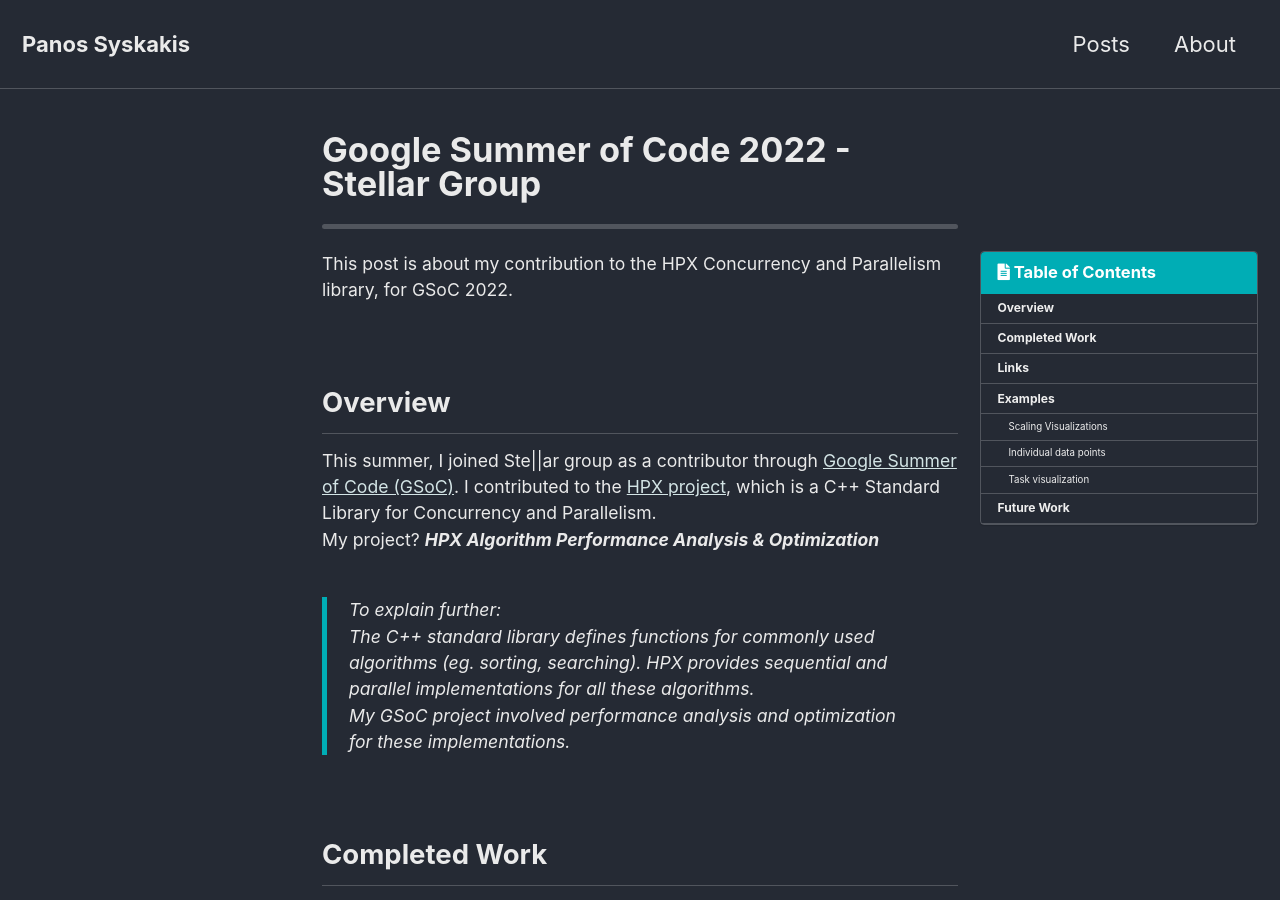
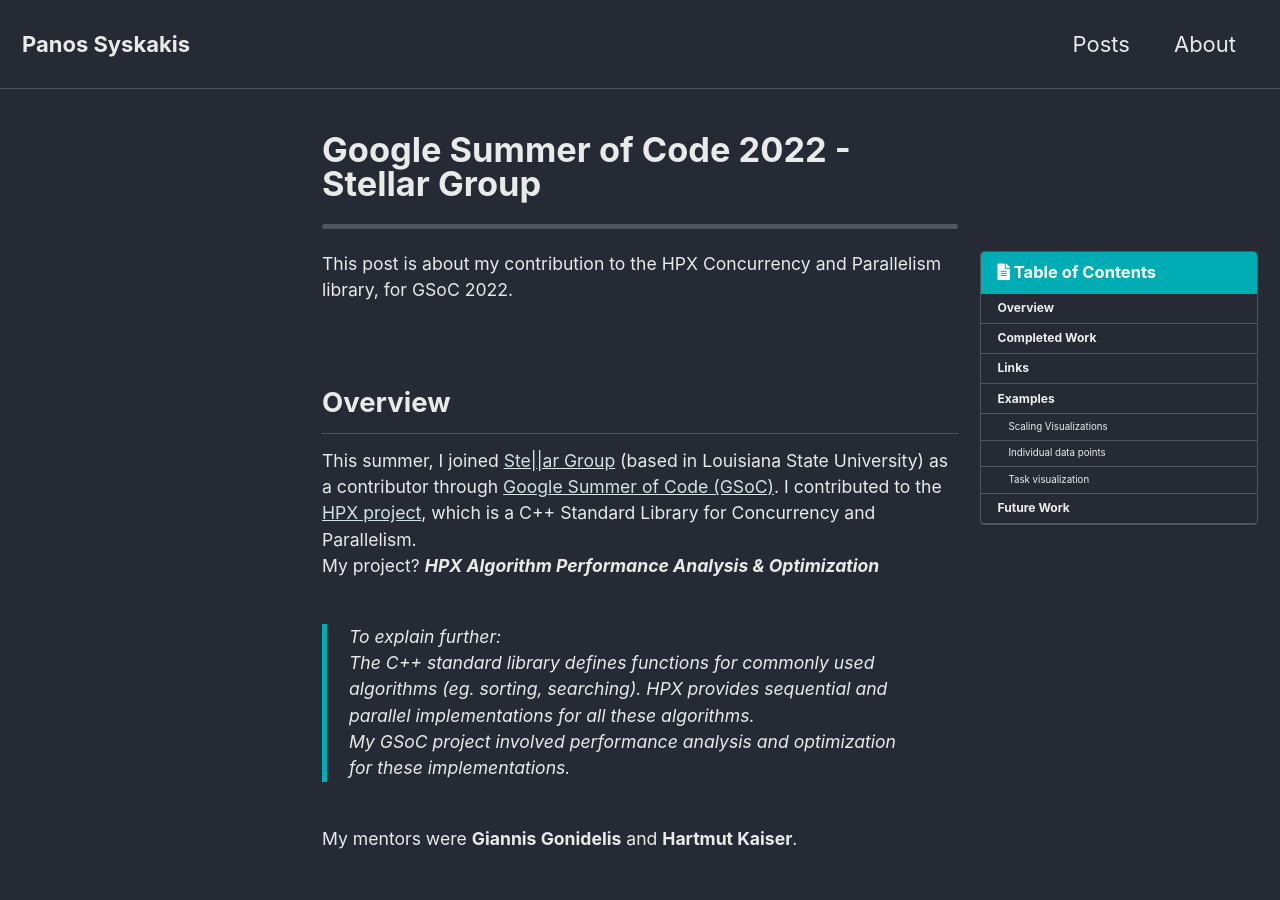
Before and after one commit to Pansysk75/pansysk75.github.io, a Jekyll site: the page built from _posts/2022-09-10-summer-of-code-2022.md, in a window 1280 px wide and 900 px high. Built offline with Jekyll 4.4.1, drawn with Linux system fonts in a browser that asks for light colours; cached includes are drawn as plain includes; formulas are drawn with MathJax 3; some of the changed text lies outside the part shown.

Commit message:
Added mentors and fixed post date

```diff
--- a/_posts/2022-08-10-summer-of-code-2022.md
+++ b/_posts/2022-09-10-summer-of-code-2022.md
@@ -19,13 +19,15 @@ This post is about my contribution to the HPX Concurrency and Parallelism librar
 
 ## Overview
 
-This summer, I joined Ste\|\|ar group as a contributor through [Google Summer of Code (GSoC)][GSoC]. I contributed to the [HPX project][HPX], which is a C++ Standard Library for Concurrency and Parallelism.
+This summer, I joined [Ste\|\|ar Group][Stellar] (based in Louisiana State University) as a contributor through [Google Summer of Code (GSoC)][GSoC]. I contributed to the [HPX project][HPX], which is a C++ Standard Library for Concurrency and Parallelism.
 My project? ***HPX Algorithm Performance Analysis & Optimization***
 
 >To explain further:
 >The C++ standard library defines functions for commonly used algorithms (eg. sorting, searching).
 >HPX provides sequential and parallel implementations for all these algorithms.
 >My GSoC project involved performance analysis and optimization for these implementations.
+
+My mentors were **Giannis Gonidelis** and **Hartmut Kaiser**.
 
 
 
```
Also changed, not shown: other parts of _posts/2022-09-10-summer-of-code-2022.md (+1 -1 lines).
